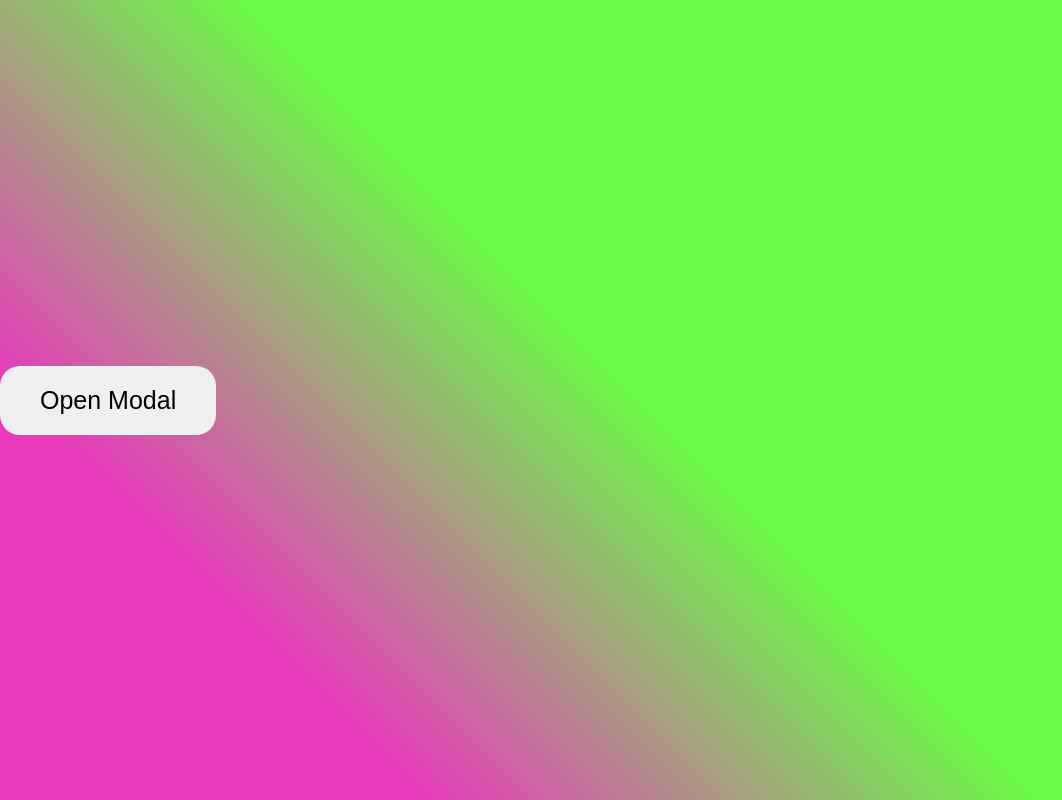
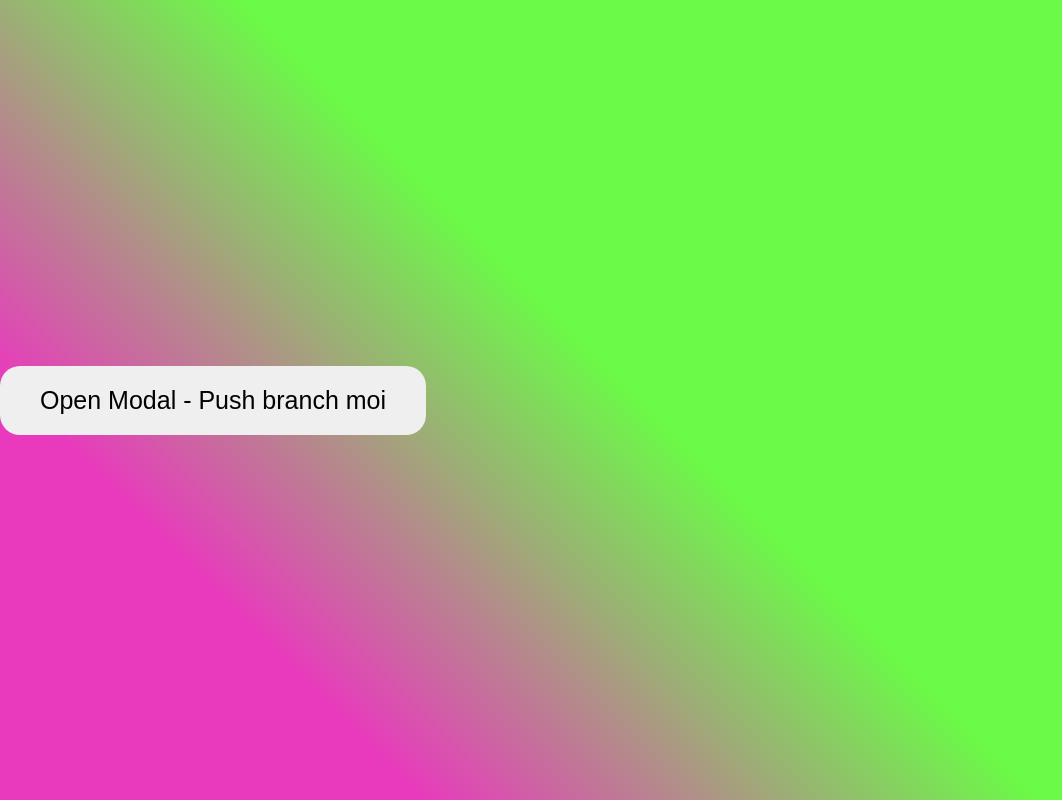
Before and after one commit to truonggiang2612/ModalShow, a plain HTML site: page index.html in a window 1280 px wide. Shown: the whole page, without its empty margins (0-1062 px from the left). Drawn offline with Linux system fonts and the light colour scheme.

Commit message:
change html example  modal

```diff
--- a/index.html
+++ b/index.html
@@ -9,7 +9,7 @@
     <link rel="stylesheet" href="style.css">
 </head>
 <body>
-    <button class="open-modal-btn">Open Modal</button>
+    <button class="open-modal-btn">Open Modal - Push branch moi</button>
     <div class="modal hiden">
         <div class="modal__inner">
             <div class="modal__header">
```
